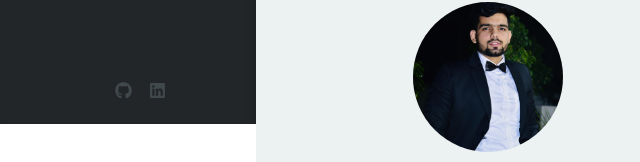
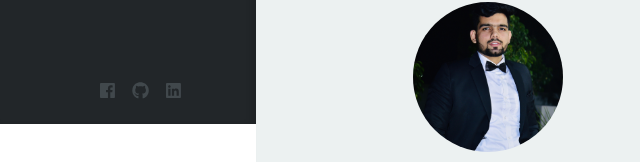
Before and after one commit to DanishPasricha/iDanishPasricha.github.io, a plain HTML site: page index.html in a window 1280 px wide. Shown: the part 676-838 px from the top of the page, 0-640 px from the left. Drawn offline with Linux system fonts and the light colour scheme.

Commit message:
Update index.html

```diff
--- a/index.html
+++ b/index.html
@@ -43,7 +43,7 @@
                 <!-- Social Icons -->
                     <ul class="icons">
 
-
+			<li><a href="https://www.facebook.com/danish.pasricha/" class="label" target="_blank"><i class="fab fa-facebook"></i></a></li>
                         <li><a href="https://github.com/iDanishPasricha" class="label" target="_blank"><i class="fab fa-github"></i></a></li>
 			<li><a href="https://www.linkedin.com/in/danish-pasricha/" class="label" target="_blank"><i class="fab fa-linkedin"></i></a></li>
 
```
